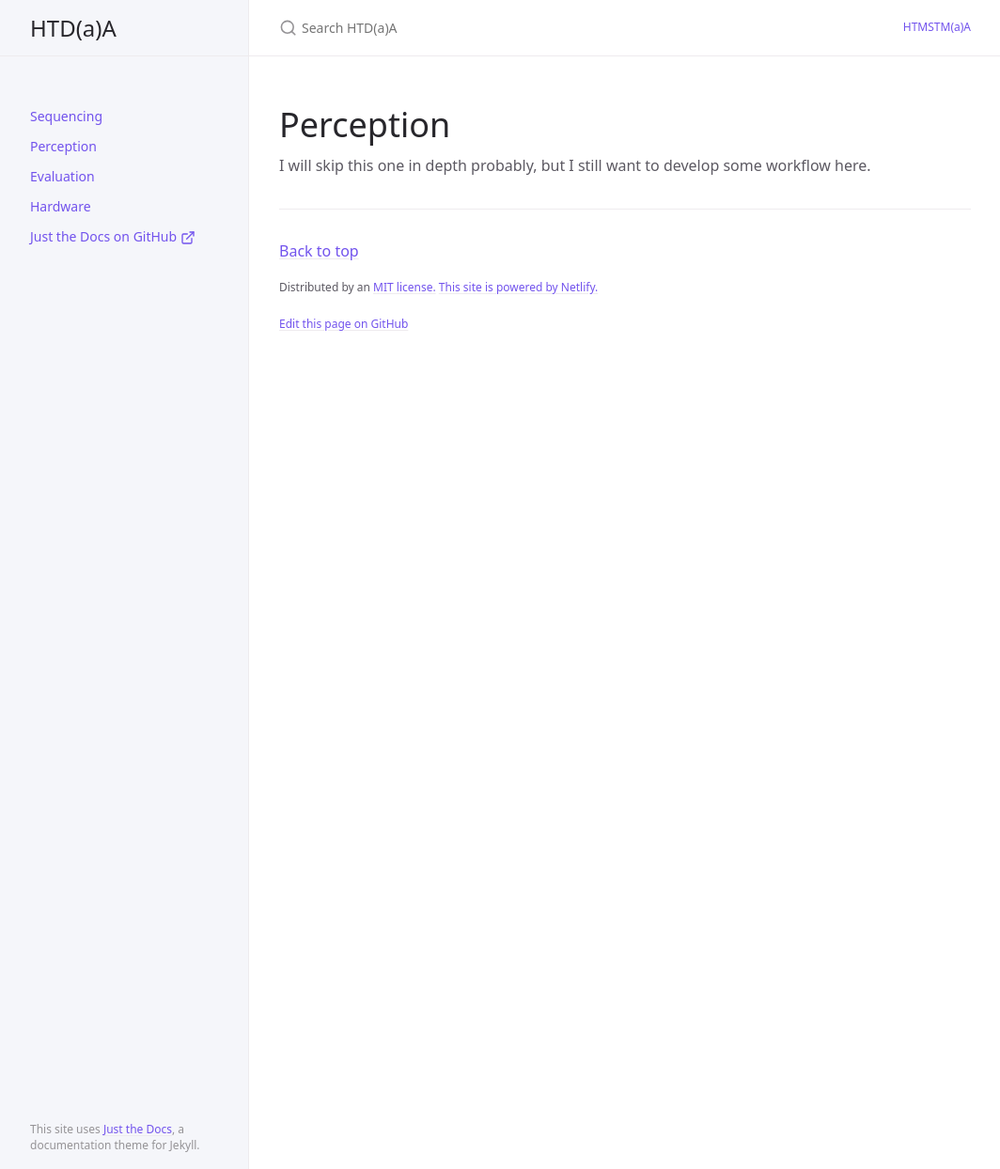
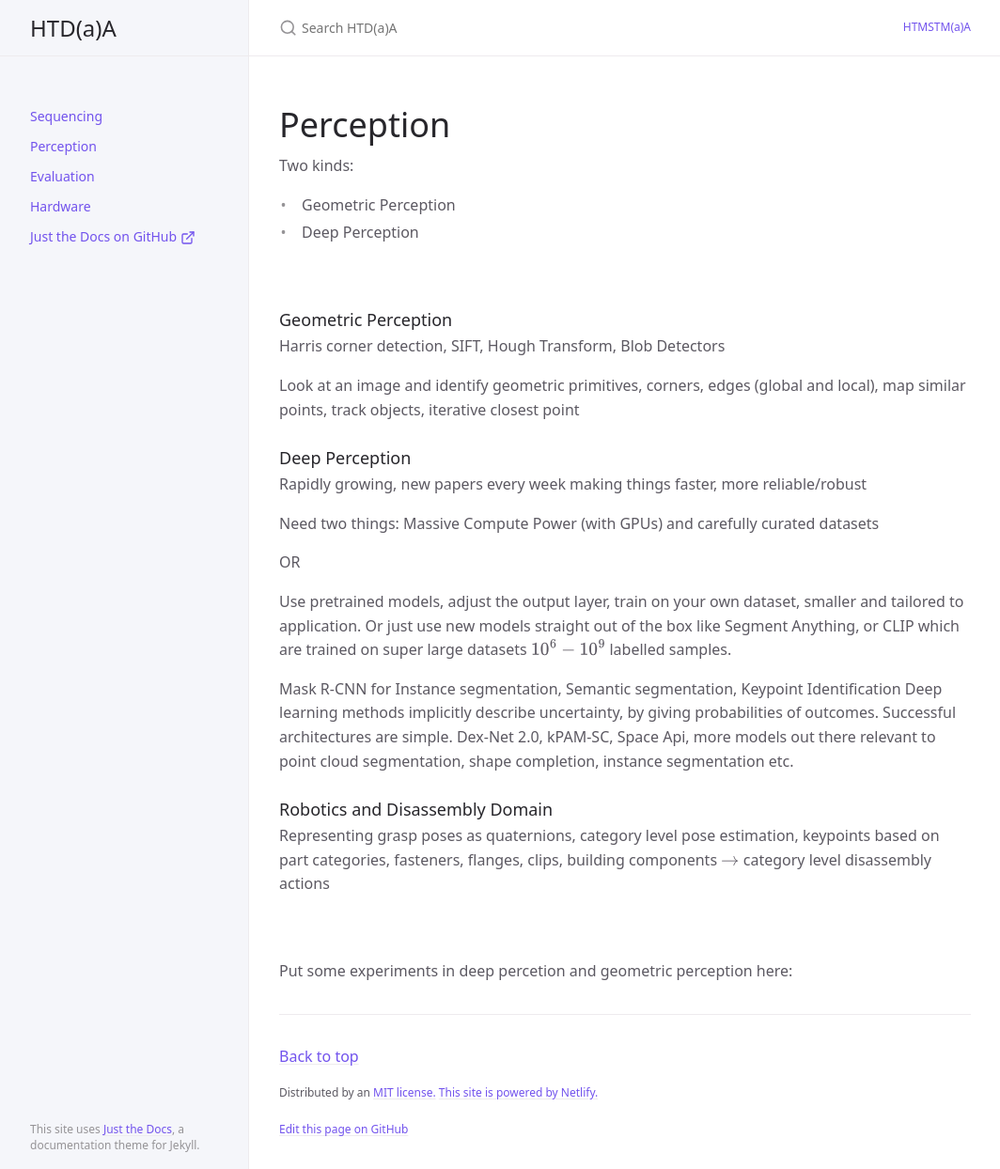
Before and after one commit to zainkarsan7/htdaa, a Jekyll site: the page built from docs/perception.md, in a window 1280 px wide and 1244 px high. Shown: the whole window at 94% size, without its empty margins (107-1171 px from the left). Built offline with Jekyll 4.4.1, drawn with Linux system fonts in a browser that asks for light colours; cached includes are drawn as plain includes.

Commit message:
more stuff

```diff
--- a/docs/perception.md
+++ b/docs/perception.md
@@ -6,4 +6,37 @@ nav_order: 2
 
 # Perception
 
-I will skip this one in depth probably, but I still want to develop some workflow here.
+Two kinds:
+* Geometric Perception
+* Deep Perception
+
+<br>
+
+### Geometric Perception
+
+Harris corner detection, SIFT, Hough Transform, Blob Detectors<br>
+
+Look at an image and identify geometric primitives, corners, edges (global and local), map similar points, track objects, iterative closest point <br>
+
+### Deep Perception
+
+Rapidly growing, new papers every week making things faster, more reliable/robust<br>
+
+Need two things: Massive Compute Power (with GPUs) and carefully curated datasets <br>
+
+OR<br>
+
+Use pretrained models, adjust the output layer, train on your own dataset, smaller and tailored to application.
+Or just use new models straight out of the box like Segment Anything, or CLIP which are trained on super large datasets $$10^6 - 10^9$$ labelled samples. <br>
+
+Mask R-CNN for Instance segmentation, Semantic segmentation, Keypoint Identification
+Deep learning methods implicitly describe uncertainty, by giving probabilities of outcomes. Successful architectures are simple.
+Dex-Net 2.0, kPAM-SC, Space Api, more models out there relevant to point cloud segmentation, shape completion, instance segmentation etc.
+
+### Robotics and Disassembly Domain
+
+Representing grasp poses as quaternions, category level pose estimation, keypoints based on part categories, fasteners, flanges, clips, building components $$\rightarrow$$ category level disassembly actions
+
+<br>
+<br>
+Put some experiments in deep percetion and geometric perception here:
```
Also changed, not shown: docs/hardware.md (+22 -1 lines), docs/sequencing.md (+3 -3 lines), 2 other files.
